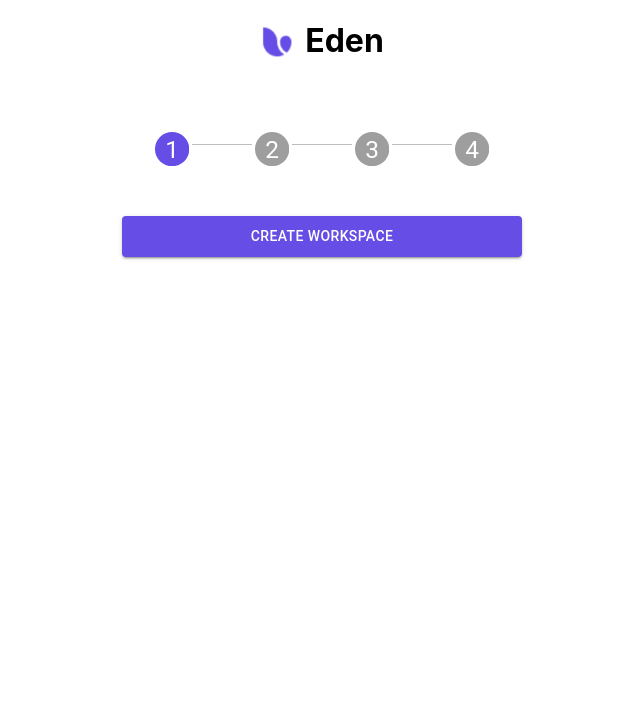
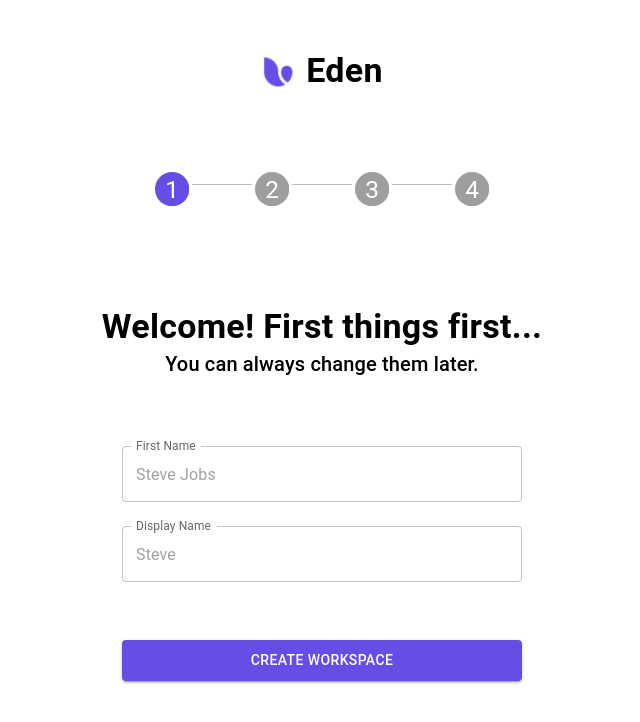
Before and after one commit to Ahtritus/react-onboarding-screen, a React (Create React App) app: page / in a window 1280 px wide. Shown: the top 722 px of the page, without its empty margins (318-958 px from the left). Built offline with nearby package versions, Linux system fonts and the light colour scheme.

Commit message:
Added Screens

```diff
--- a/package.json
+++ b/package.json
@@ -5,6 +5,7 @@
   "dependencies": {
     "@emotion/react": "^11.10.4",
     "@emotion/styled": "^11.10.4",
+    "@mui/icons-material": "^5.10.3",
     "@mui/material": "^5.10.5",
     "@testing-library/jest-dom": "^5.16.5",
     "@testing-library/react": "^13.4.0",
--- a/src/App.css
+++ b/src/App.css
@@ -28,6 +28,14 @@
   color: #61dafb;
 }
 
+.centreDiv {
+  white-space: nowrap;
+  margin-top: 50px;
+  display: flex;
+  align-items: center;
+  justify-content: center;
+}
+
 @keyframes App-logo-spin {
   from {
     transform: rotate(0deg);
--- a/src/App.js
+++ b/src/App.js
@@ -3,6 +3,10 @@ import "./App.css";
 import ButtonComponent from "./ButtonComponent.js";
 import Header from "./Header.js";
 import ProgressComponent from "./ProgressComponent.js";
+import Screen1 from "./screens/Screen1";
+import Screen2 from "./screens/Screen2";
+import Screen3 from "./screens/Screen3";
+import Screen4 from "./screens/Screen4";
 
 function App() {
   const [step, setStep] = useState(0);
@@ -10,6 +14,15 @@ function App() {
     <div>
       <Header />
       <ProgressComponent activeStep={step} />
+      {step === 0 ? (
+        <Screen1 />
+      ) : step === 1 ? (
+        <Screen2 />
+      ) : step === 2 ? (
+        <Screen3 />
+      ) : (
+        <Screen4 />
+      )}
       <ButtonComponent step={step} stepChanger={setStep} />
     </div>
   );
--- a/src/Header.js
+++ b/src/Header.js
@@ -1,16 +1,10 @@
+import { Typography } from "@mui/material";
 import React from "react";
 import icon from "./assets/eden_logo.png";
 
-const divStyle = {
-  whiteSpace: "nowrap",
-  display: "flex",
-  alignItems: "center",
-  justifyContent: "center",
-};
-
 function Header() {
   return (
-    <div style={divStyle}>
+    <div className="centreDiv">
       <img
         src={icon}
         alt="Eden Icon"
@@ -20,7 +14,9 @@ function Header() {
           paddingRight: "10px",
         }}
       />
-      <h1>Eden</h1>
+      <Typography variant="h4" sx={{ fontWeight: "bold" }}>
+        Eden
+      </Typography>
     </div>
   );
 }
--- a/src/ProgressComponent.js
+++ b/src/ProgressComponent.js
@@ -19,7 +19,9 @@ function ProgressComponent(props) {
   return (
     <div className="centreDiv">
       <ThemeProvider theme={theme}>
-        <Box sx={{ width: "400px" }}>
+        <Box
+          sx={{ width: "400px", paddingTop: "30px", paddingBottom: "100px" }}
+        >
           <Stepper
             activeStep={props.activeStep}
             alternativeLabel
--- a/src/index.css
+++ b/src/index.css
@@ -9,11 +9,3 @@ code {
   font-family: source-code-pro, Menlo, Monaco, Consolas, "Courier New",
     monospace;
 }
-
-.centreDiv {
-  white-space: nowrap;
-  margin-top: 50px;
-  display: flex;
-  align-items: center;
-  justify-content: center;
-}
--- /dev/null
+++ b/src/screens/CardComponent.js
@@ -0,0 +1,55 @@
+import GroupsIcon from "@mui/icons-material/Groups";
+import PersonIcon from "@mui/icons-material/Person";
+import {
+  Card,
+  CardActionArea,
+  CardContent,
+  CardHeader,
+  Typography,
+} from "@mui/material";
+import React from "react";
+
+const defaultCardStyle = {
+  display: "inline-block",
+  marginRight: "10px",
+};
+
+const clickedCardStyle = {
+  display: "inline-block",
+  marginRight: "10px",
+  border: "1px solid #664de5",
+};
+
+function CardComponent(props) {
+  const iconStyle =
+    props.activeCard === props.title ? { color: "#664de5" } : null;
+  return (
+    <Card
+      style={
+        props.activeCard === props.title ? clickedCardStyle : defaultCardStyle
+      }
+    >
+      <CardActionArea onClick={() => props.activeCardChanger(props.title)}>
+        <CardHeader
+          avatar={
+            props.title === "For myself" ? (
+              <PersonIcon fontSize="large" sx={iconStyle} />
+            ) : (
+              <GroupsIcon fontSize="large" sx={iconStyle} />
+            )
+          }
+        />
+        <CardContent>
+          <Typography variant="h5" component="h5">
+            {props.title}
+          </Typography>
+          <Typography variant="p" color="text.secondary">
+            {props.subtitle}
+          </Typography>
+        </CardContent>
+      </CardActionArea>
+    </Card>
+  );
+}
+
+export default CardComponent;
--- /dev/null
+++ b/src/screens/Screen1.js
@@ -0,0 +1,45 @@
+import { FormControl, Grid, TextField, Typography } from "@mui/material";
+import React from "react";
+
+function Screen1() {
+  return (
+    <div>
+      <Grid
+        container
+        spacing={0}
+        direction="column"
+        alignItems="center"
+        justifyContent="center"
+      >
+        <Typography align="center" sx={{ paddingBottom: "50px" }}>
+          <Typography variant="h4" sx={{ fontWeight: "bold" }}>
+            Welcome! First things first...
+          </Typography>
+          <Typography variant="h6" component="h6">
+            You can always change them later.
+          </Typography>
+        </Typography>
+        <FormControl>
+          <TextField
+            placeholder="Steve Jobs"
+            label={"First Name"}
+            id="full-name"
+            margin="normal"
+            InputLabelProps={{ shrink: true }}
+            style={{ width: 400 }}
+          />
+          <TextField
+            placeholder="Steve"
+            label={"Display Name"}
+            id="display-name"
+            margin="normal"
+            InputLabelProps={{ shrink: true }}
+            style={{ width: 400 }}
+          />
+        </FormControl>
+      </Grid>
+    </div>
+  );
+}
+
+export default Screen1;
--- /dev/null
+++ b/src/screens/Screen2.js
@@ -0,0 +1,75 @@
+import {
+  FormControl,
+  Grid,
+  InputAdornment,
+  TextField,
+  Typography,
+} from "@mui/material";
+import React from "react";
+
+function Screen2() {
+  return (
+    <div>
+      <Grid
+        container
+        spacing={0}
+        direction="column"
+        alignItems="center"
+        justifyContent="center"
+      >
+        <Typography align="center" sx={{ paddingBottom: "50px" }}>
+          <Typography variant="h4" sx={{ fontWeight: "bold" }}>
+            Let's set up a home for all your work
+          </Typography>
+          <Typography variant="h6" component="h6">
+            You can always create another workspace later.
+          </Typography>
+        </Typography>
+        <FormControl>
+          <TextField
+            placeholder="Eden"
+            label={"Workspace Name"}
+            id="workspace-name"
+            margin="normal"
+            InputLabelProps={{ shrink: true }}
+            style={{ width: 400 }}
+          />
+          <TextField
+            placeholder="Example"
+            label={"Workspace URL (optional)"}
+            id="workspace-url"
+            margin="normal"
+            InputLabelProps={{ shrink: true }}
+            style={{ width: 400 }}
+            InputProps={{
+              startAdornment: (
+                <div
+                  style={{
+                    display: "flex",
+                    flexDirection: "column",
+                    justifyContent: "center",
+                    alignContent: "center",
+                    backgroundColor: "#f8f9fc",
+                    border: "0.5px solid #e6e6e6",
+                    height: 55,
+                    width: 120,
+                    marginLeft: -13,
+                    marginRight: 13,
+                    paddingLeft: 10,
+                    paddingRight: 10,
+                  }}
+                >
+                  <InputAdornment position="start">
+                    www.eden.com/
+                  </InputAdornment>
+                </div>
+              ),
+            }}
+          />
+        </FormControl>
+      </Grid>
+    </div>
+  );
+}
+
+export default Screen2;
--- /dev/null
+++ b/src/screens/Screen3.js
@@ -0,0 +1,44 @@
+import { Grid, Typography } from "@mui/material";
+import React, { useState } from "react";
+import CardComponent from "./CardComponent";
+
+function Screen3() {
+  const [activeCard, setActiveCard] = useState();
+
+  return (
+    <div>
+      <Grid
+        container
+        spacing={0}
+        direction="column"
+        alignItems="center"
+        justifyContent="center"
+      >
+        <Typography align="center" sx={{ paddingBottom: "50px" }}>
+          <Typography variant="h4" sx={{ fontWeight: "bold" }}>
+            How are you planning to use Eden?
+          </Typography>
+          <Typography variant="h6" component="h6">
+            We'll streamline your setup experience accordingly.
+          </Typography>
+        </Typography>
+        <div className="row" style={{ "white-space": "nowrap" }}>
+          <CardComponent
+            activeCard={activeCard}
+            activeCardChanger={setActiveCard}
+            title="For myself"
+            subtitle="Write better. think more clearly. Stay organized."
+          />
+          <CardComponent
+            activeCard={activeCard}
+            activeCardChanger={setActiveCard}
+            title="With my team"
+            subtitle="Wikis, docs, tasks & projects, all in one place"
+          />
+        </div>
+      </Grid>
+    </div>
+  );
+}
+
+export default Screen3;
--- /dev/null
+++ b/src/screens/Screen4.js
@@ -0,0 +1,30 @@
+import CheckCircleIcon from "@mui/icons-material/CheckCircle";
+import { Typography } from "@mui/material";
+import React from "react";
+
+function Screen4() {
+  return (
+    <div className="row">
+      <div className="centreDiv">
+        <CheckCircleIcon
+          sx={{
+            fontSize: 60,
+            color: "#664de5",
+            marginTop: "-50px",
+            marginBottom: "50px",
+          }}
+        />
+      </div>
+      <Typography align="center" sx={{ paddingBottom: "50px" }}>
+        <Typography variant="h4" sx={{ fontWeight: "bold" }}>
+          Congratulations, Eren!
+        </Typography>
+        <Typography variant="h6" component="h6">
+          You have completed onboarding, you can start using Eden!
+        </Typography>
+      </Typography>
+    </div>
+  );
+}
+
+export default Screen4;
```
Also changed, not shown: 1 other file (tests, documents, lock files or other folders).
